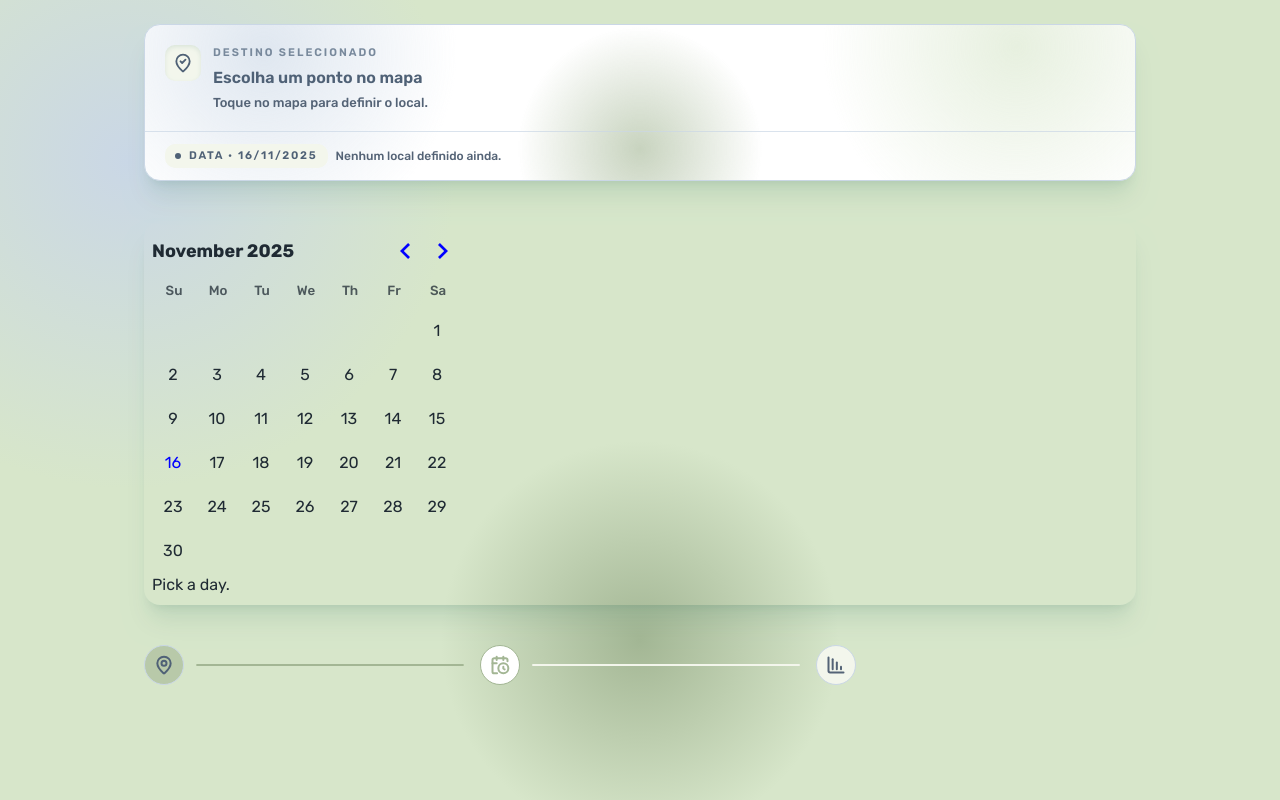
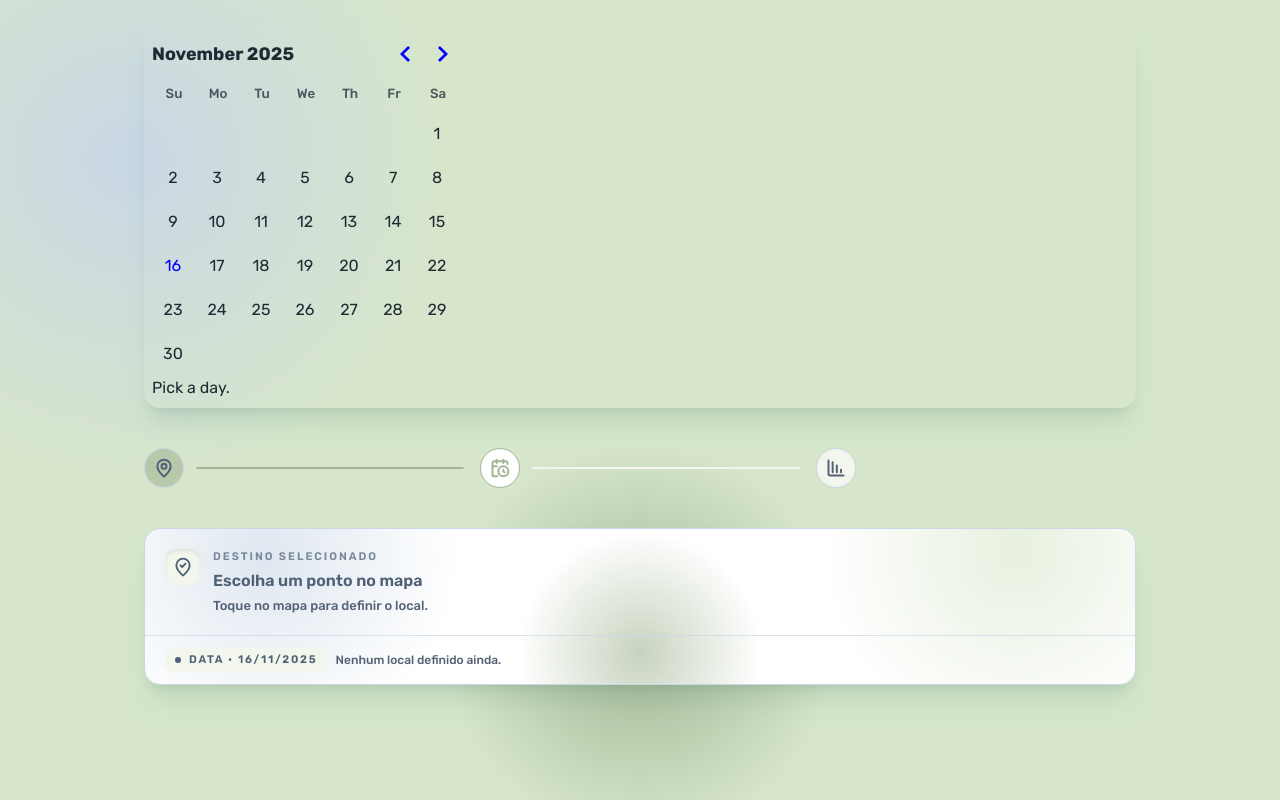
Before and after one commit to GPA1992/fishing-assistant-front, a Next.js app: page /planejamento/dia-horario in a window 1280 px wide. Built offline with nearby package versions, Linux system fonts and the light colour scheme.

Commit message:
card data

```diff
--- a/app/planejamento/layout.tsx
+++ b/app/planejamento/layout.tsx
@@ -6,9 +6,9 @@ import type { ReactNode } from "react";
 export default function FormLayout({ children }: { children: ReactNode }) {
   return (
     <>
-      <PlanningData />
       <div>{children}</div>
       <Stepper />
+      <PlanningData />
     </>
   );
 }
--- a/app/planejamento/localizacao/page.tsx
+++ b/app/planejamento/localizacao/page.tsx
@@ -9,9 +9,9 @@ const Map = dynamic(() => import("../../../components/map"), {
 
 export default function Page() {
   return (
-    <section className="relative z-20 rounded-2xl shadow-xl shadow-emerald-900/10 border-none p-2">
+    <>
       <Search />
       <Map />
-    </section>
+    </>
   );
 }
--- a/components/planning-data/index.tsx
+++ b/components/planning-data/index.tsx
@@ -27,7 +27,14 @@ export default function PlanningData() {
           <span className="inline-flex h-9 w-9 items-center justify-center rounded-lg bg-[var(--color-surface-muted)] text-[var(--color-primary-strong)] shadow-inner shadow-emerald-900/10">
             <MapPinCheckInside className="h-5 w-5" strokeWidth={2.2} />
           </span>
-          <div className="space-y-1 min-w-0">
+          <div className="space-y-1 min-w-0 min-h-16">
+            {loading ? (
+              <LoadingInline
+                label="Carregando"
+                className="self-start sm:self-center"
+              />
+            ) : (
+              <>
                 <p className="text-[11px] font-semibold uppercase tracking-[0.18em] text-[color-mix(in_srgb,var(--color-primary)_60%,var(--color-primary-strong)_40%)]">
                   Destino selecionado
                 </p>
@@ -43,15 +50,17 @@ export default function PlanningData() {
                     Toque no mapa para definir o local.
                   </p>
                 )}
+              </>
+            )}
           </div>
         </div>
 
-        {loading ? (
+        {/*       {loading ? (
           <LoadingInline
             label="Carregando"
             className="self-start sm:self-center"
           />
-        ) : null}
+        ) : null} */}
       </div>
 
       <div className="relative flex flex-wrap items-center gap-2 border-t border-[color-mix(in_srgb,var(--color-border)_70%,transparent)] px-4 py-3 sm:px-5">
--- a/components/search/index.tsx
+++ b/components/search/index.tsx
@@ -35,7 +35,7 @@ export default function Search() {
 
   return (
     <>
-      <div className="relative space-y-4 p-4 sm:p-5">
+      <div className="relative space-y-4 p-0 sm:p-0 mb-4">
         <div className="flex items-center gap-2">
           <span className="inline-flex h-9 w-9 items-center justify-center rounded-xl bg-[var(--color-accent)] text-[var(--color-primary-strong)] shadow-inner shadow-emerald-900/10 sm:h-10 sm:w-10">
             <svg
```
Lines whose indentation alone changed are shown as unchanged.
